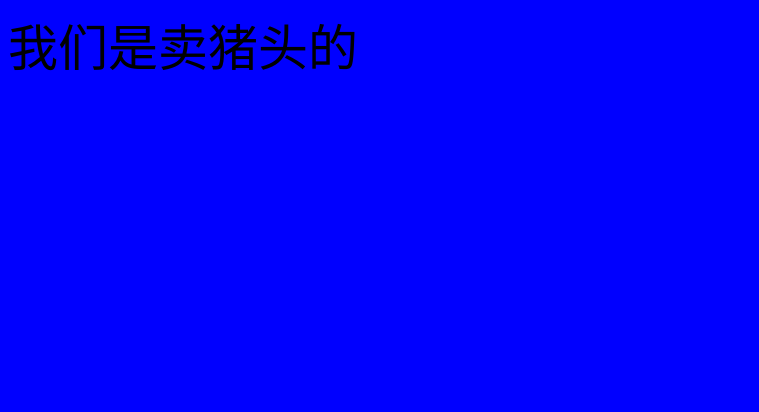
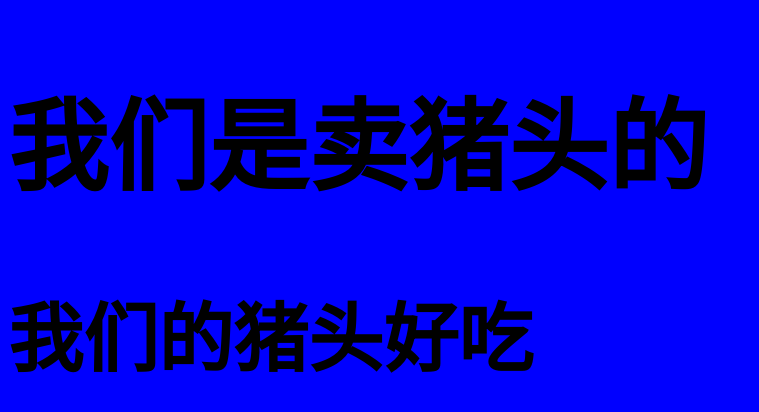
Before and after one commit to xkaixiong/demo-1test, a plain HTML site: page index.html in a window 1280 px wide. Shown: the whole page, without its empty margins (0-759 px from the left). Drawn offline with Linux system fonts and the light colour scheme.

Commit message:
添加了广告语

```diff
--- a/index.html
+++ b/index.html
@@ -9,8 +9,8 @@
 </head>
 
 <body>
-    我们是卖猪头的
-
+    <h1>我们是卖猪头的</h1>
+    <h2>我们的猪头好吃</h2>
 </body>
 
 </html>
```
